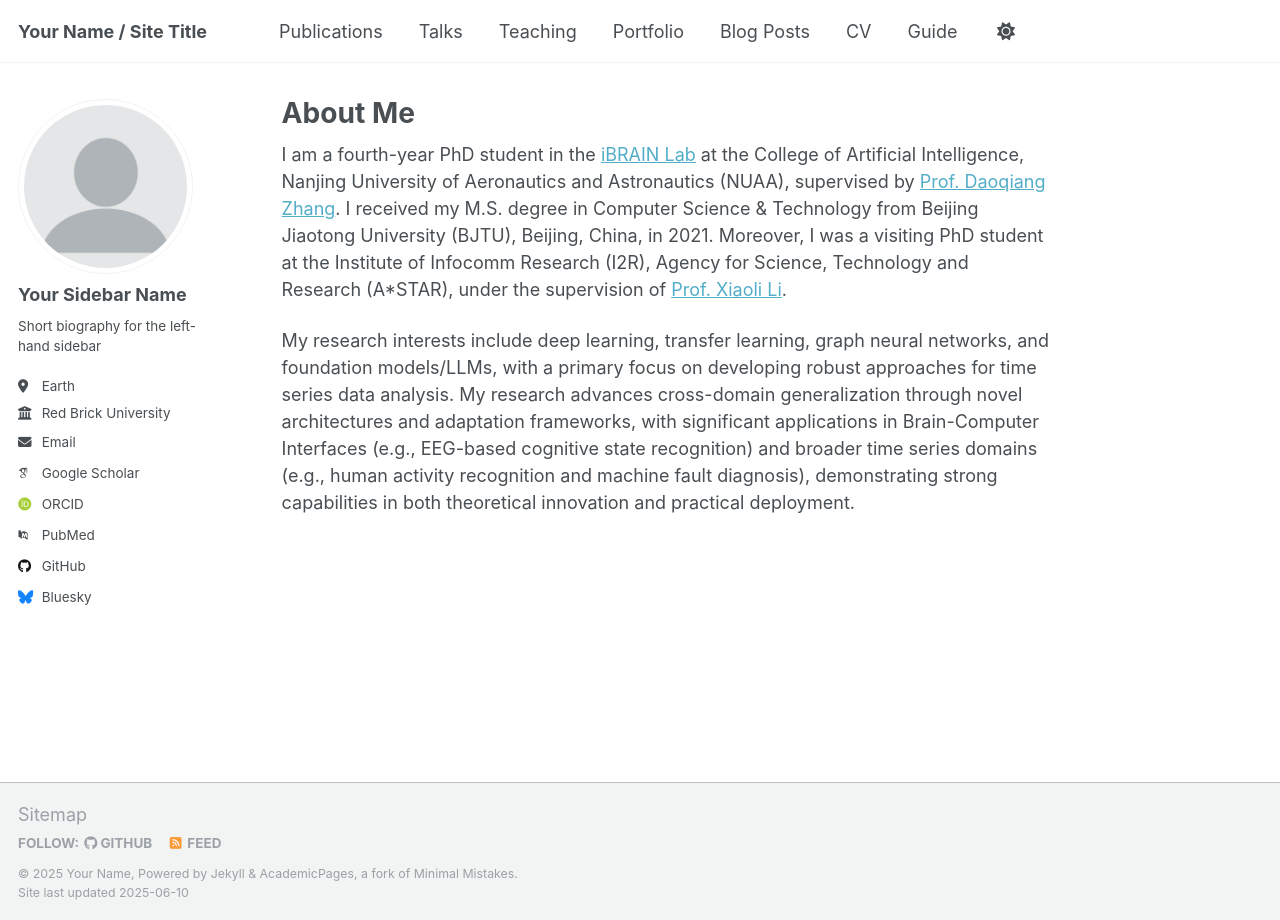
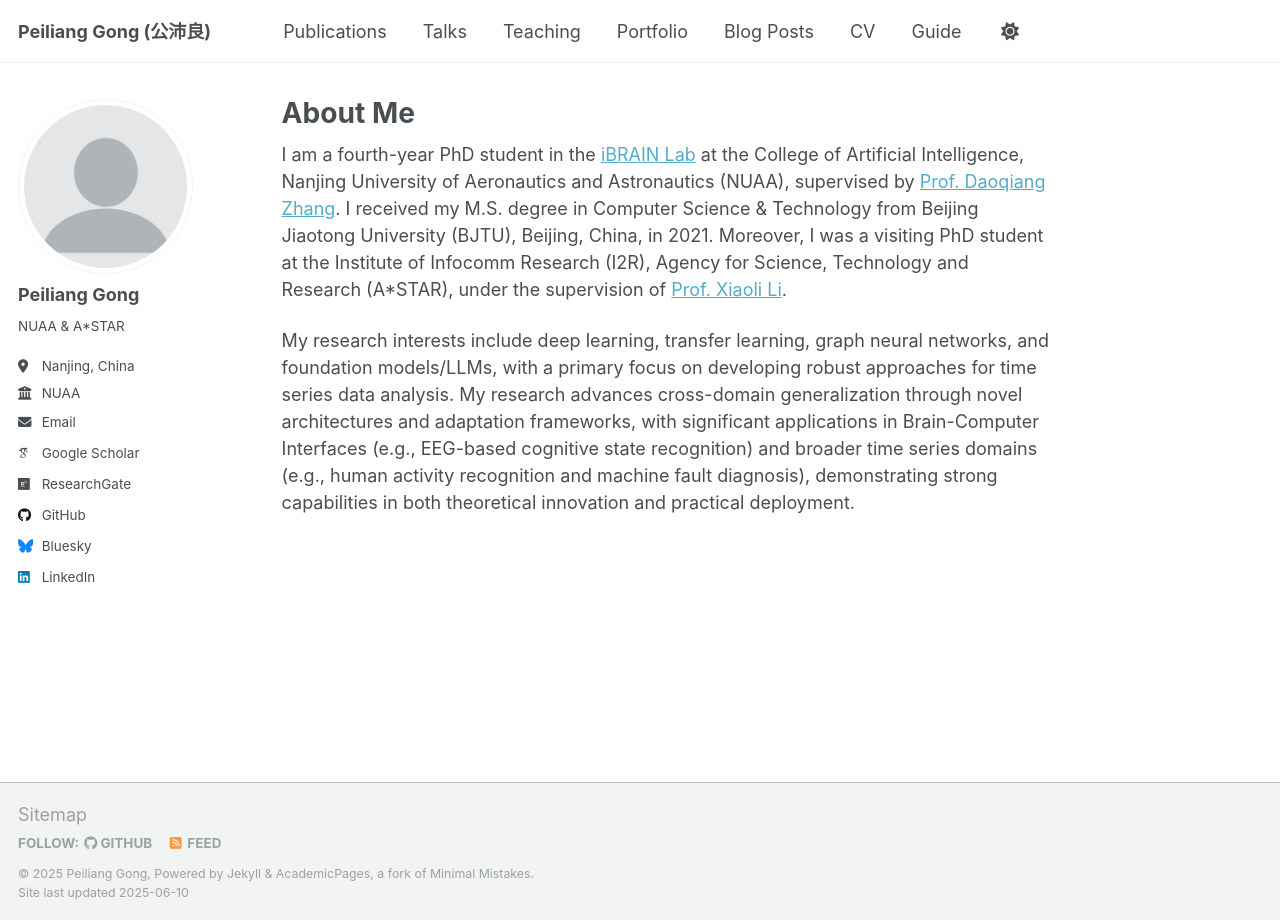
Before and after one commit to Tokenmw/Tokenmw.github.io, a Jekyll site: the page built from _pages/about.md, in a window 1280 px wide. Built offline with Jekyll 4.4.1, drawn with Linux system fonts in a browser that asks for light colours; some web fonts are replaced.

Commit message:
Update _config.yml

```diff
--- a/_config.yml
+++ b/_config.yml
@@ -9,13 +9,13 @@
 # Basic Site Settings
 locale                   : "en-US"
 site_theme               : "default"
-title                    : "Your Name / Site Title"
+title                    : "Peiliang Gong (公沛良)"
 title_separator          : "-"
-name                     : &name "Your Name"
-description              : &description "personal description"
-url                      : https://academicpages.github.io # the base hostname & protocol for your site e.g. "https://[your GitHub username].github.io" or if you already have some other page hosted on Github then use "https://[your GitHub username].github.io/[Your Repo Name]"
+name                     : &name "Peiliang Gong"
+description              : &description "PhD at NUAA"
+url                      : https://tokenmw.github.io # the base hostname & protocol for your site e.g. "https://[your GitHub username].github.io" or if you already have some other page hosted on Github then use "https://[your GitHub username].github.io/[Your Repo Name]"
 baseurl                  : "" # the subpath of your site, e.g. "/blog"
-repository               : "academicpages/academicpages.github.io"
+repository               : "Tokenmw/Tokenmw.github.io"
 
 # Site Author - The following control what appear as part of the author content on the side bar.
 #               If a field is blank the icon and link will not appear, otherwise it will be shown.
@@ -23,23 +23,23 @@ repository               : "academicpages/academicpages.github.io"
 author:
   # Biographic information
   avatar           : "profile.png"
-  name             : "Your Sidebar Name"
-  pronouns         : # example: "she/her"
-  bio              : "Short biography for the left-hand sidebar"
-  location         : "Earth"
-  employer         : "Red Brick University"
-  uri              : # URL
-  email            : "none@example.org"
+  name             : "Peiliang Gong"
+  # pronouns         : # example: "she/her"
+  bio              : "NUAA & A*STAR"
+  location         : "Nanjing, China"
+  employer         : "NUAA"
+  # uri              : # URL
+  email            : "plgong@nuaa.edu.cn"
 
   # Academic websites
   academia         : # URL
   arxiv            : # URL - Update with the correct link to your profile
-  googlescholar    : "https://scholar.google.com/citations?user=PS_CX0AAAAAJ"
+  googlescholar    : "https://scholar.google.com/citations?user=0AQhhVQAAAAJ&hl=zh-CN&oi=ao"
   impactstory      : # URL
-  orcid            : "http://orcid.org/yourorcidurl"
+  orcid            : #"http://orcid.org/yourorcidurl"
   semantic         : # URL
-  pubmed           : "https://www.ncbi.nlm.nih.gov/pubmed/?term=john+snow"
-  researchgate     : # URL
+  pubmed           : #"https://www.ncbi.nlm.nih.gov/pubmed/?term=john+snow"
+  researchgate     : "https://www.researchgate.net/profile/Peiliang-Gong?"
   scopus           : # URL
 
   # Repositories and software development
@@ -60,7 +60,7 @@ author:
   keybase          : # Username
   instagram        : # Username
   lastfm           : # Username
-  linkedin         : # Username
+  linkedin         : "https://www.linkedin.com/in/tokeng/"
   mastodon         : # URL
   medium           : # URL
   pinterest        : # Username
```
